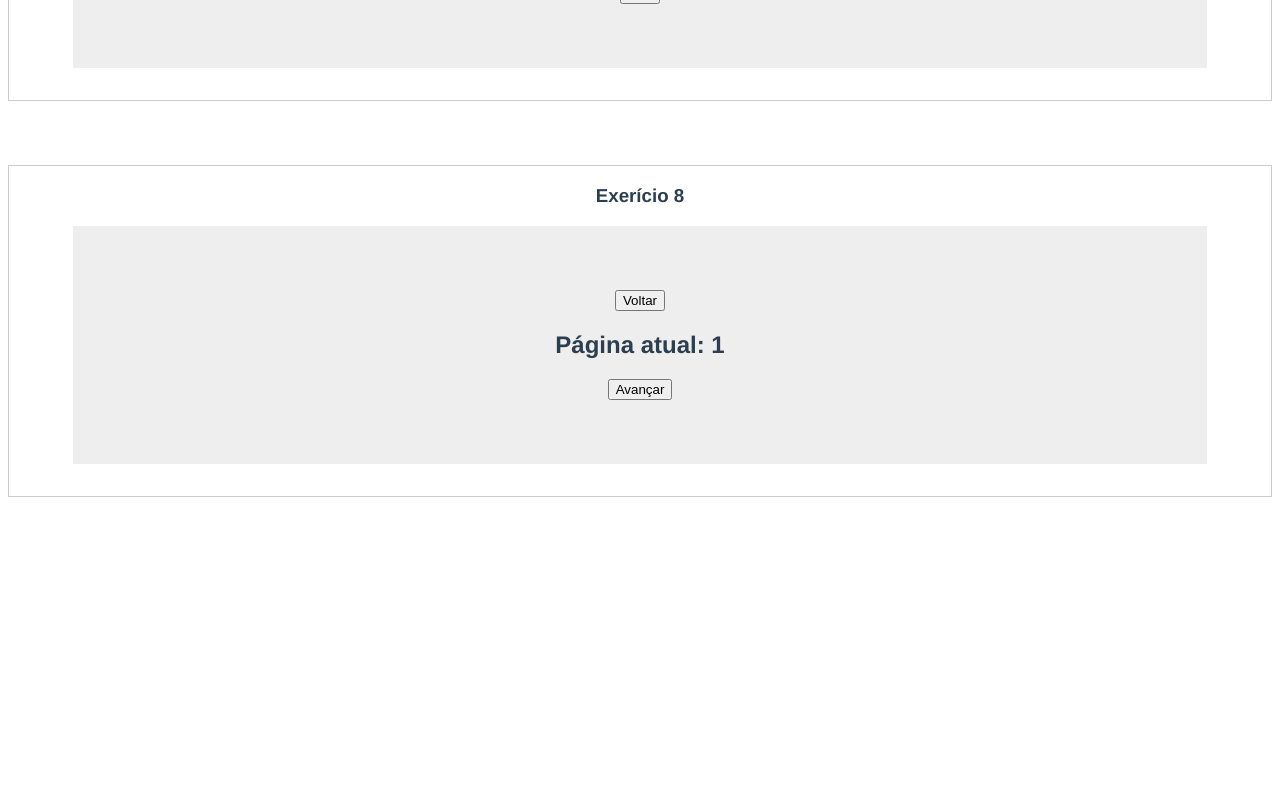
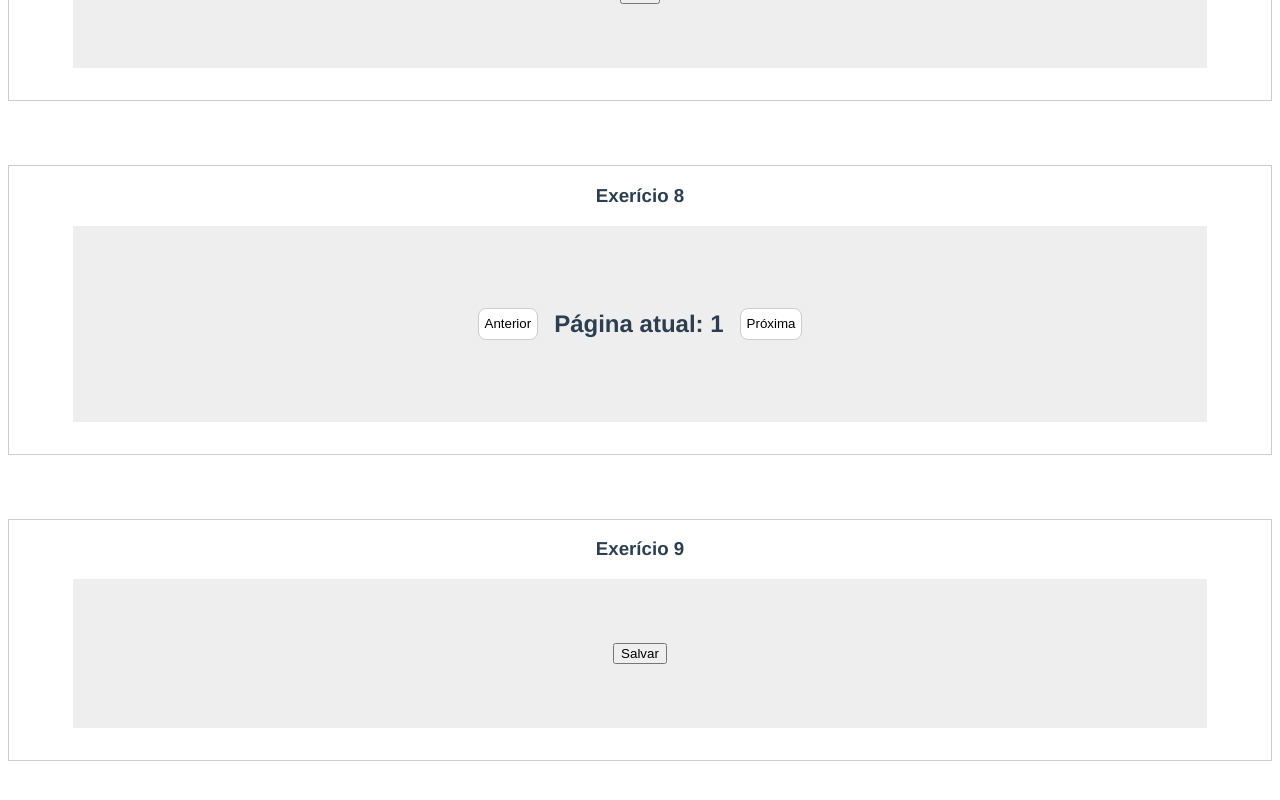
Before and after one commit to mathvalenza/lab365-base-project, a Vue app: page /exercises in a window 1280 px wide. Shown: the part 446-1246 px from the top of the page. Before the commit the page ends 1007 px from the top, so only its background shows below. Built offline with nearby package versions, Linux system fonts and the light colour scheme.

Commit message:
adding exercises

```diff
--- a/src/exercicios/exercicio-oito.vue
+++ b/src/exercicios/exercicio-8.vue
@@ -1,19 +1,16 @@
 <template>
   <div class="bg">
-    <button @click="onClickVoltar">Voltar</button>
+    <button class="button" @click="onClickVoltar">Anterior</button>
 
     <h1>Página atual: {{ numeroPaginaAtual }}</h1>
 
-    <button @click="onClickAvancar">Avançar</button>
+    <button class="button" @click="onClickAvancar">Próxima</button>
   </div>
 </template>
 
 <script>
 export default {
-  name: "ExercicioExemplo",
-  props: {
-    nome: String,
-  },
+  name: "ExercicioOito",
   data() {
     return {
       numeroPaginaAtual: 1,
@@ -37,5 +34,17 @@ export default {
 .bg {
   background-color: #eee;
   padding: 64px 32px;
+  display: flex;
+  justify-content: center;
+  gap: 16px;
+  align-items: center;
+}
+
+.button {
+  background-color: white;
+  outline: none;
+  border: 1px solid #ccc;
+  border-radius: 8px;
+  height: 32px;
 }
 </style>
--- /dev/null
+++ b/src/exercicios/exercicio-9.vue
@@ -0,0 +1,27 @@
+<template>
+  <div class="bg">
+    <button @click="$emit('button-clicked', 'save')" :disabled="loading">
+      {{ loading ? "Carregando..." : "Salvar" }}
+    </button>
+  </div>
+</template>
+
+<script>
+export default {
+  name: "ExercicioNove",
+  props: {
+    loading: {
+      type: Boolean,
+      default: false,
+    },
+  },
+};
+</script>
+
+<!-- Add "scoped" attribute to limit CSS to this component only -->
+<style scoped lang="scss">
+.bg {
+  background-color: #eee;
+  padding: 64px 32px;
+}
+</style>
--- a/src/exercicios/exercicio-exemplo.vue
+++ b/src/exercicios/exercicio-exemplo.vue
@@ -1,6 +1,12 @@
 <template>
   <div class="bg">
-    <h1 v-if="usuarioSaiu">Volte sempre! Obrigado pela nota {{ nota }}</h1>
+    <h1 v-if="usuarioSaiu && nota">
+      Volte sempre! Obrigado pela nota {{ nota }}
+    </h1>
+
+    <h1 v-else-if="usuarioSaiu && !nota">
+      Volte sempre! Quando puder, nos deixe uma avaliação
+    </h1>
 
     <div v-else>
       <h1>Olá, {{ nomeOla }}. Seja bem-vindo(a) ao nosso site!</h1>
--- a/src/views/ExercisesView.vue
+++ b/src/views/ExercisesView.vue
@@ -1,8 +1,7 @@
 <template>
   <section class="container">
     <p>
-      Apresentação visual dos componentes utilizados pelos exercícios 7, 8, 9 e
-      10
+      Apresentação visual dos componentes utilizados pelos exercícios 8, 9 e 10
     </p>
 
     <div>
@@ -15,22 +14,26 @@
         <h3>Exerício 8</h3>
         <ExercicioOito />
       </div>
+
+      <div class="component-container">
+        <h3>Exerício 9</h3>
+        <ExercicioNove />
+      </div>
     </div>
   </section>
 </template>
 
 <script>
 import ExercicioExemplo from "../exercicios/exercicio-exemplo.vue";
-import ExercicioOito from "../exercicios/exercicio-oito.vue";
+import ExercicioOito from "../exercicios/exercicio-8.vue";
+import ExercicioNove from "../exercicios/exercicio-9.vue";
 
 export default {
   name: "ExercisesView",
   components: {
     ExercicioExemplo,
     ExercicioOito,
-  },
-  props: {
-    msg: String,
+    ExercicioNove,
   },
 };
 </script>
```
Also changed, not shown: 1 other file (tests, documents, lock files or other folders).
